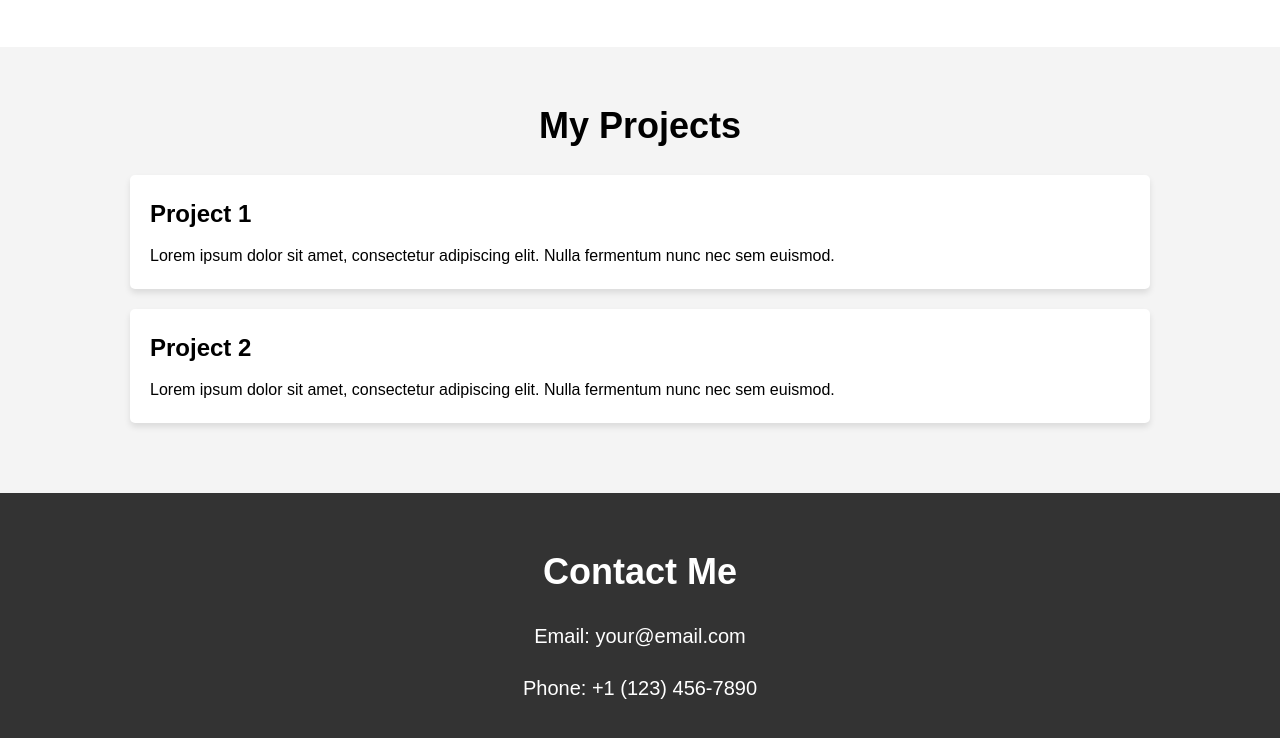
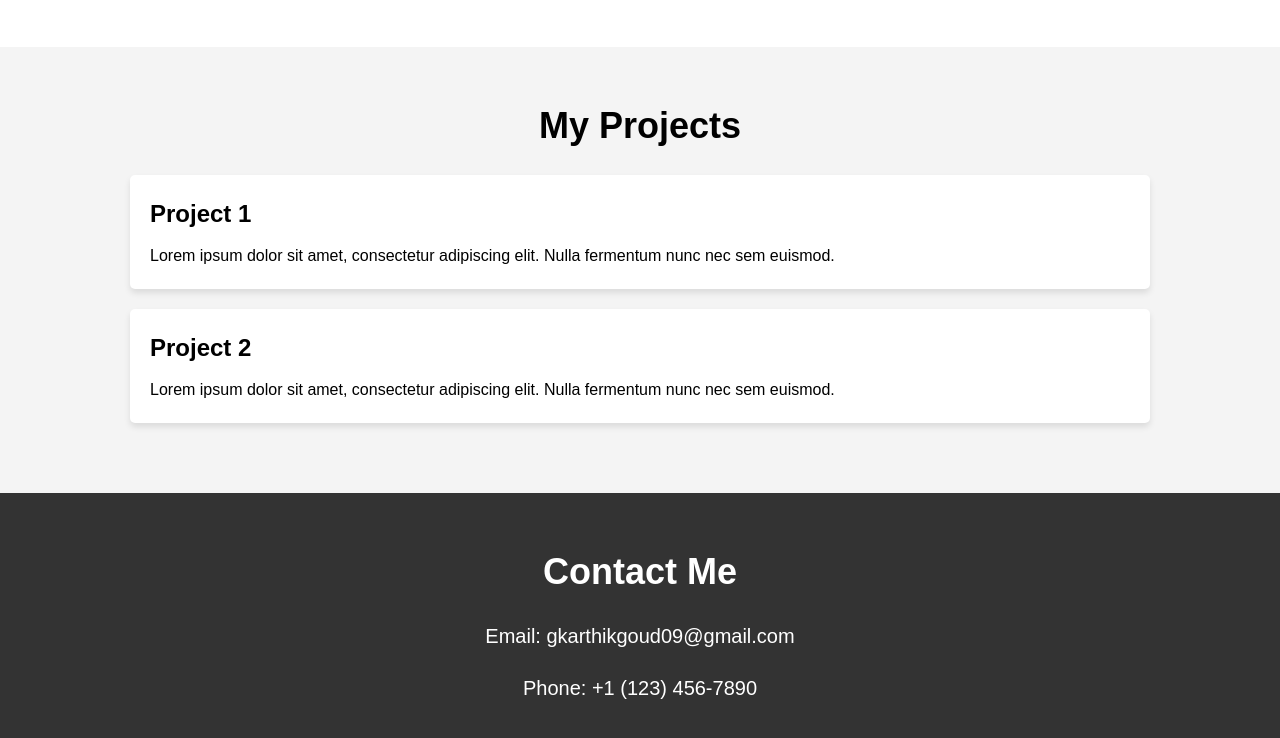
Before and after one commit to KarthikStreak1/karthik.github.io, a plain HTML site: page index.html in a window 1280 px wide. Shown: the part 843-1581 px from the top of the page. Drawn offline with Linux system fonts and the light colour scheme; a script that the page names is missing.

Commit message:
Update index.html

```diff
--- a/index.html
+++ b/index.html
@@ -3,7 +3,7 @@
 <head>
     <meta charset="UTF-8">
     <meta name="viewport" content="width=device-width, initial-scale=1.0">
-    <title>Karthik's Portfolio</title>
+    <title>Karthik</title>
     <!-- Link to external CSS file -->
     <link rel="stylesheet" href="styles.css">
     <!-- Link to external JavaScript file -->
@@ -70,7 +70,7 @@
     <section class="contact" id="contact">
         <div class="container">
             <h2>Contact Me</h2>
-            <p>Email: your@email.com</p>
+            <p>Email: gkarthikgoud09@gmail.com</p>
             <p>Phone: +1 (123) 456-7890</p>
         </div>
     </section>
```
